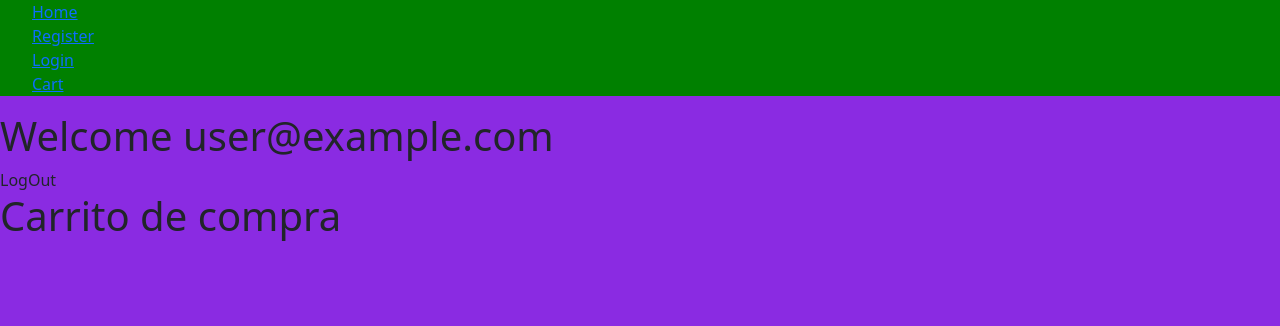
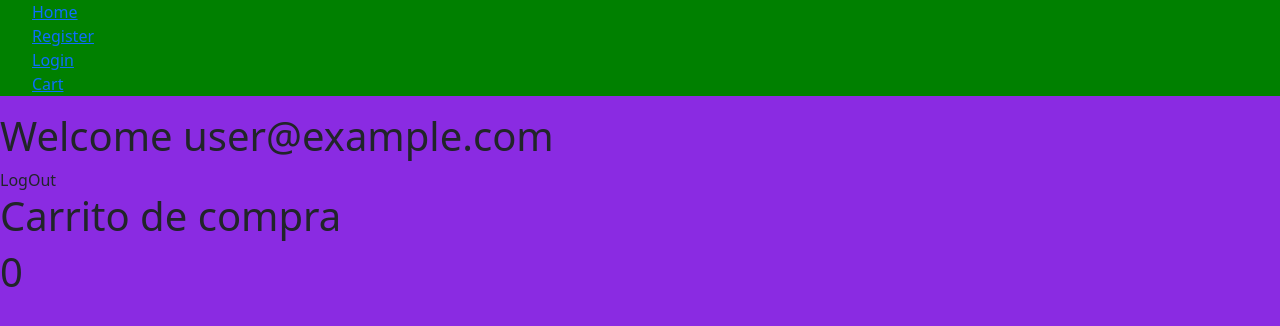
Before and after one commit to jerry-gzh/Audiophile, a React (Create React App) app: page /shopingCart in a window 1280 px wide. Shown: the top 326 px of the page. Built offline with nearby package versions, Linux system fonts and the light colour scheme; no server answers; sample sign-in values are in the browser's storage.

Commit message:
Conectando vista de carrito de compra

```diff
--- a/src/components/Item.js
+++ b/src/components/Item.js
@@ -10,7 +10,11 @@ export function Item() {
   const id = ((params.id).slice(1)-1);
   const cartContext = useContext(CartContext);
   const {cart, addToCart} = cartContext;
-  console.log(addToCart);
+  //console.log(addToCart);
+
+  const onAdd = (qty)=>{
+    addToCart((products[id]), qty)
+  }
 
   return (
     <div>
@@ -22,7 +26,7 @@ export function Item() {
           <h2>Impedancia: {(products[id]).Impedance}Ω</h2>
           <h2>Respuesta: {(products[id]).Response}</h2>
           <h2>Precio: ${(products[id]).Price}</h2>
-          <ItemCount initial={1} />
+          <ItemCount initial={1} onAdd={onAdd}/>
         </>
       ) : (
         "No hay productos"
--- a/src/components/ShopingCart.js
+++ b/src/components/ShopingCart.js
@@ -1,9 +1,12 @@
 //import { useNavigate } from "react-router-dom"; // No es necesario si se usa el ProtectedRoute
+import React, { useContext } from "react";
 import { useAuth } from "../context/authContext";
+import CartContext from "../context/cartContext";
+
 //import { Products } from "../services/getProducts";
 //import { async } from "@firebase/util";
 //import { Card } from "./Card";
-import { Home } from './Home'
+//import { Home } from './Home'
 
 export function ShopingCart() {
 
@@ -15,6 +18,9 @@ export function ShopingCart() {
     //navigate("/")
   }
 
+  const cartContext = useContext(CartContext);
+  const { cart } = cartContext;
+
   if (loading) return <h1>Loading...</h1>
 
   return (<div>
@@ -23,7 +29,8 @@ export function ShopingCart() {
     <button onClick={handleLogout}>LogOut</button>
 
     <h1>Carrito de compra</h1>
-
+    <h1>{cart.length}</h1>
 
   </div>);
 }
+export default ShopingCart;
--- a/src/context/cartContext.js
+++ b/src/context/cartContext.js
@@ -17,8 +17,10 @@ export const CartProvider = ({ children}) => {
 
       setCart([...newCart]);
     } else {
-      let product = { ...item, qty };
+      let product = { ...item, qty };//Caract del item + qty seleccionada
       setCart([...cart, product]);
+      console.log(product);
+      console.log(cart);
     }
   };
 
```
